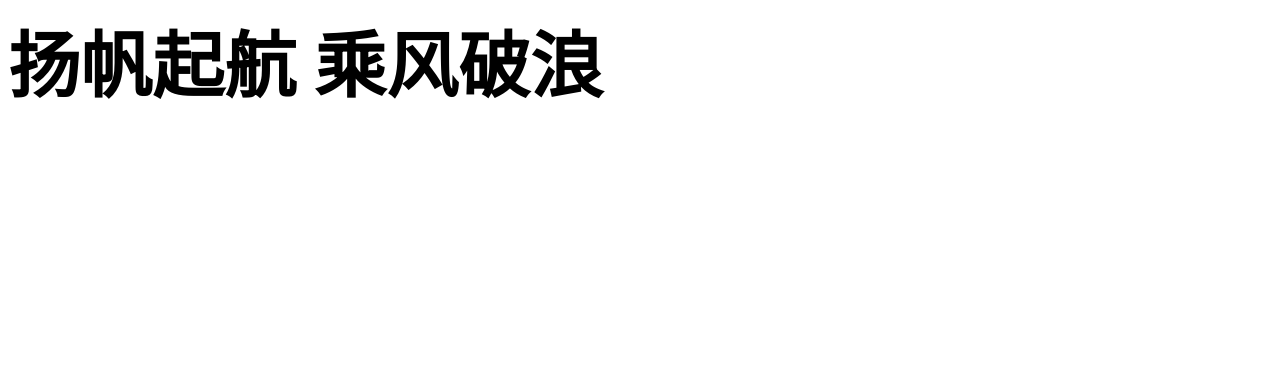
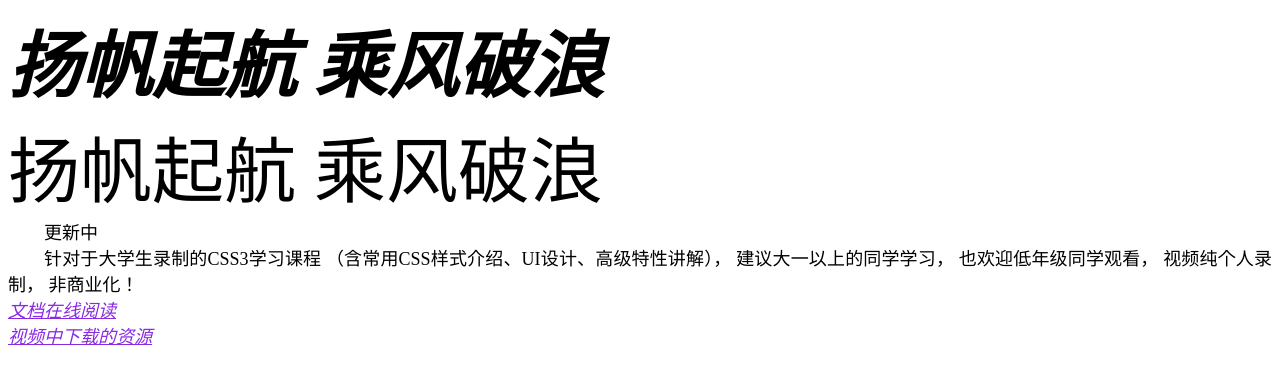
Before and after one commit to Xieded/ClassFiveWebForMingDeSchoolInShenzhen, a plain HTML site: page index.html in a window 1280 px wide. Drawn offline with Linux system fonts and the light colour scheme.

Commit message:
测试了 CSS 中的多个文本效果

```diff
--- a/css/style.css
+++ b/css/style.css
@@ -1,4 +1,22 @@
-.title {
+.title#a {
     font-size: 6rem;
-    font-weight: bold;
+    font-weight: 900;
+    font-style: italic;
 }
+
+.title#b {
+    font-size: 6rem;
+    font-weight: 100;
+    font-style: oblique 60deg;
+}
+
+div.para#p1 > div{
+    font-size: 1.5rem;
+    text-indent: 2em;
+    text-align: justify;
+}
+div.para#p1 > a {
+    font-size: 1.5rem;
+    font-style: italic;
+    color: blueviolet;
+}
--- a/index.html
+++ b/index.html
@@ -8,9 +8,22 @@
 </head>
 
 <body>
-    <div class="title">扬帆起航    乘风破浪</div>
+    <div class="title" id="a">扬帆起航    乘风破浪</div>
+    <div class="title" id="b">扬帆起航    乘风破浪</div>
 
-
+    <div class="para" id="p1">
+        <div>更新中</div>
+		<div>
+            针对于大学生录制的CSS3学习课程
+            （含常用CSS样式介绍、UI设计、高级特性讲解），
+            建议大一以上的同学学习，
+            也欢迎低年级同学观看，
+            视频纯个人录制，
+            非商业化！
+        </div>
+		<a href="https://www.itbaima.cn/document"><div>文档在线阅读</div></a>
+		<a href="https:/ www.itbaima.cn/resource"><div>视频中下载的资源</div></a>
+    </div>
 </body>
 
 </html>
```
